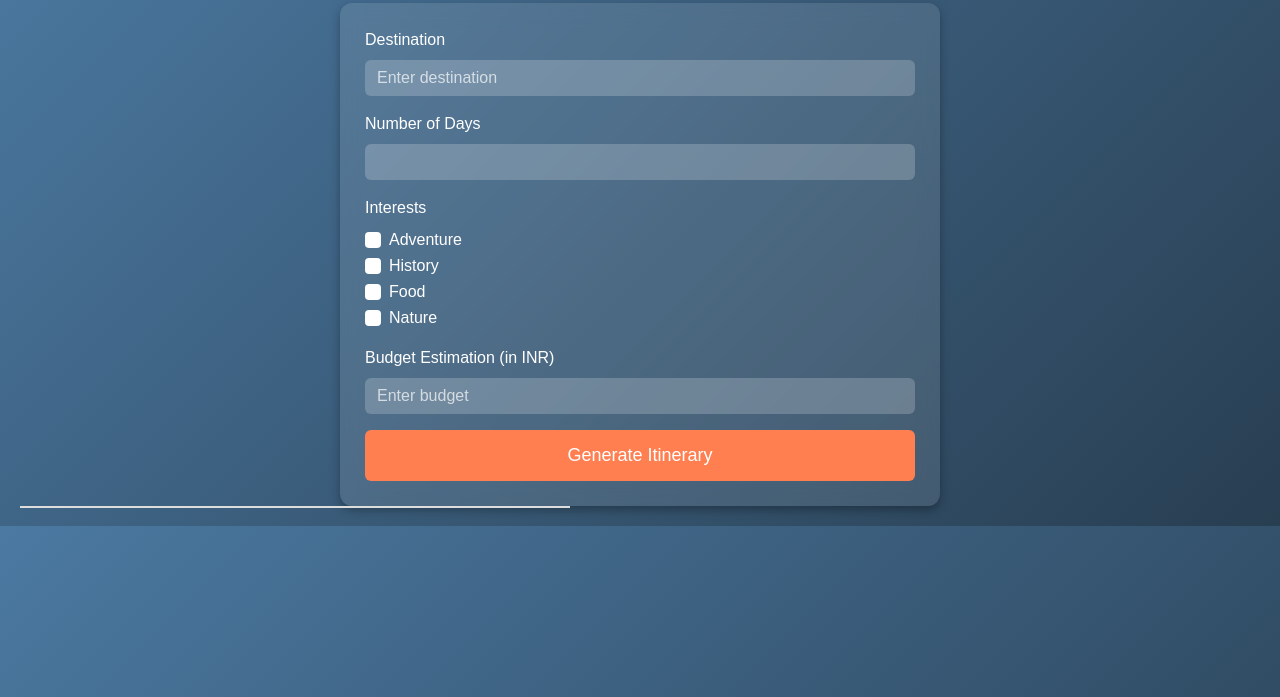
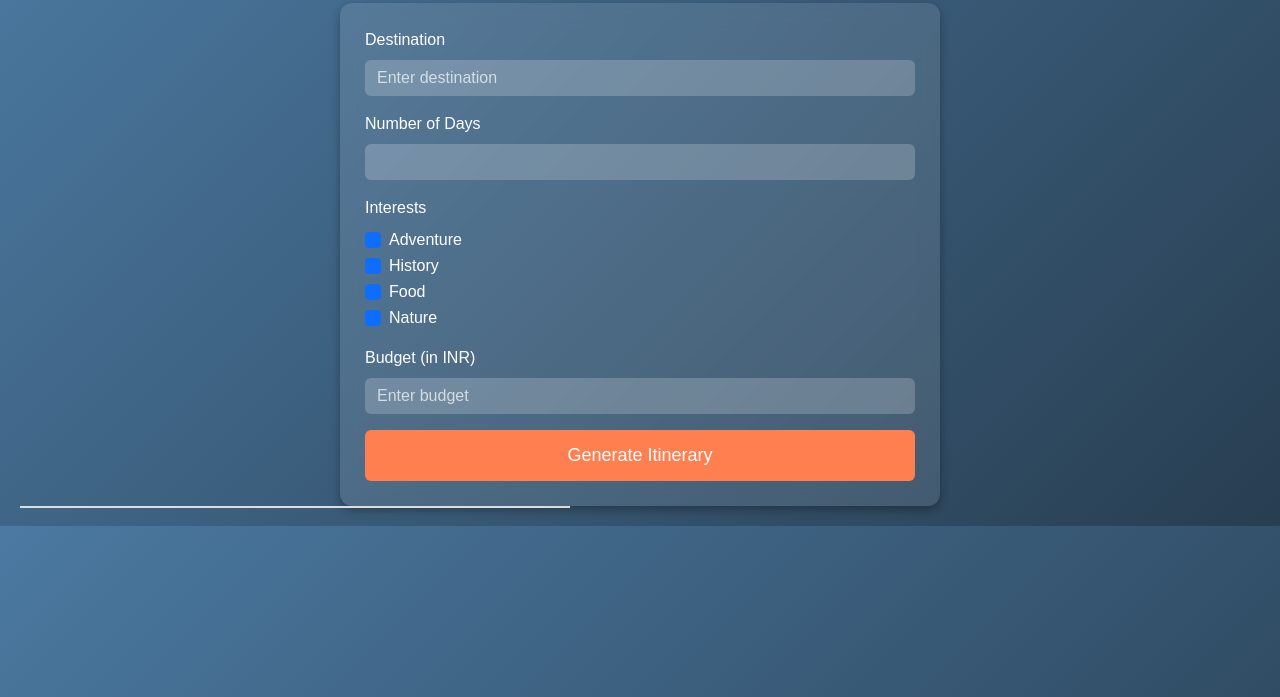
Before and after one commit to tanujasinha/Personalized-Journey-Planner, a website: page pages/trip-planner.html in a window 1280 px wide. Shown: the part 103-800 px from the top of the page. Drawn offline with nearby package versions, Linux system fonts and the light colour scheme; no server answers.

Commit message:
Fix error

```diff
--- a/pages/trip-planner.html
+++ b/pages/trip-planner.html
@@ -81,24 +81,24 @@
             <div class="mb-3">
                 <label class="form-label">Interests</label>
                 <div class="form-check">
-                    <input class="form-check-input" type="checkbox" id="adventure">
+                    <input class="form-check-input" type="checkbox" id="adventure" checked>
                     <label class="form-check-label" for="adventure">Adventure</label>
                 </div>
                 <div class="form-check">
-                    <input class="form-check-input" type="checkbox" id="history">
+                    <input class="form-check-input" type="checkbox" id="history" checked>
                     <label class="form-check-label" for="history">History</label>
                 </div>
                 <div class="form-check">
-                    <input class="form-check-input" type="checkbox" id="food">
+                    <input class="form-check-input" type="checkbox" id="food" checked>
                     <label class="form-check-label" for="food">Food</label>
                 </div>
                 <div class="form-check">
-                    <input class="form-check-input" type="checkbox" id="nature">
+                    <input class="form-check-input" type="checkbox" id="nature"checked>
                     <label class="form-check-label" for="nature">Nature</label>
                 </div>
             </div>
             <div class="mb-3">
-                <label for="budget" class="form-label">Budget Estimation (in INR)</label>
+                <label for="budget" class="form-label">Budget (in INR)</label checked>
                 <input type="number" class="form-control" id="budget" placeholder="Enter budget" required>
             </div>
             <button type="submit" class="btn btn-primary btn-submit" id="trip-submit">Generate Itinerary</button>
```
